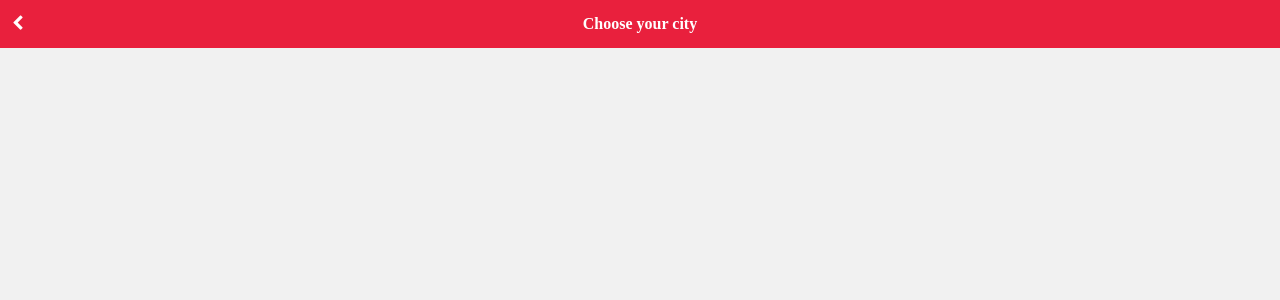
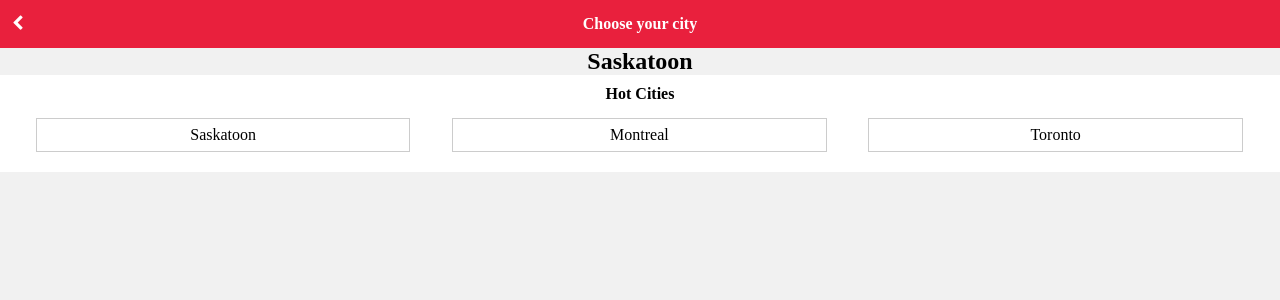
Before and after one commit to imWayneWY/react-dianping-groupbuying, a React (Create React App) app: page /#/city in a window 1280 px wide. Shown: the top 300 px of the page. Built offline with nearby package versions, Linux system fonts and the light colour scheme; no server answers.

Commit message:
finish the view level. Ready to add redux

```diff
--- a/src/components/CityList/index.js
+++ b/src/components/CityList/index.js
@@ -1,5 +1,5 @@
 import React, { Component } from 'react';
-import City from '../../containers/City';
+import './style.css';
 
 class CityList extends Component{
     render(){
--- /dev/null
+++ b/src/components/CityList/style.css
@@ -0,0 +1,26 @@
+.city-list-container {
+  background-color: #fff;
+  padding: 10px 15px 20px 15px;
+}
+.city-list-container h3 {
+  font-size: 16px;
+}
+.city-list-container ul {
+  display: block;
+  width: 100%;
+}
+.city-list-container li {
+  list-style: none;
+  display: block;
+  float: left;
+  width: 33.3%;
+  text-align: center;
+}
+.city-list-container li span {
+  display: inline-block;
+  border: 1px solid #ccc;
+  font-size: 16px;
+  line-height: 2;
+  margin-top: 15px;
+  width: 90%;
+}
--- /dev/null
+++ b/src/components/CityList/style.less
@@ -0,0 +1,30 @@
+.city-list-container {
+    background-color: #fff;
+    padding: 10px 15px 20px 15px;
+
+    h3 {
+        font-size: 16px;
+    }
+
+    ul {
+        display: block;
+        width: 100%;
+    }
+
+    li {
+        list-style: none;
+        display: block;
+        float: left;
+        width: 33.3%;
+        text-align: center;
+
+        span {
+            display: inline-block;
+            border: 1px solid #ccc;
+            font-size: 16px;
+            line-height: 2;
+            margin-top: 15px;
+            width: 90%;
+        }
+    }
+}
--- /dev/null
+++ b/src/components/CurrentCity/index.js
@@ -0,0 +1,14 @@
+import React, { Component } from 'react';
+import './style.css';
+
+class CurrentCity extends Component {
+    render(){
+        return(
+            <div>
+                <h2>{this.props.cityName}</h2>
+            </div>
+        );
+    }
+}
+
+export default CurrentCity;
--- /dev/null
+++ b/src/components/CurrentCity/style.css
@@ -0,0 +1,6 @@
+.current-city {
+  background-color: #fff;
+  text-align: center;
+  padding: 30px 0;
+  border-bottom: 1px solid #f1f1f1;
+}
--- /dev/null
+++ b/src/components/CurrentCity/style.less
@@ -0,0 +1,6 @@
+.current-city {
+    background-color: #fff;
+    text-align: center;
+    padding: 30px 0;
+    border-bottom: 1px solid #f1f1f1;
+}
--- a/src/components/Header/index.js
+++ b/src/components/Header/index.js
@@ -14,13 +14,17 @@ class Header extends Component{
         );
     }
     clickHandle(){
-        const backRouter = this.props.backRouter;
+/*      const backRouter = this.props.backRouter;
         if(backRouter) {
             history.push(history);
         } else {
             window.history.back();
         }
+ */
+        history.goBack();
     }
+
+
 }
 
 export default Header;
--- a/src/containers/City/index.js
+++ b/src/containers/City/index.js
@@ -1,11 +1,15 @@
 import React, { Component } from 'react';
 import Header from '../../components/Header';
+import CurrentCity from '../../components/CurrentCity';
+import CityList from '../../components/CityList';
 
 class City extends Component{
     render(){
         return(
             <div>
                 <Header title="Choose your city" />
+                <CurrentCity cityName='Saskatoon' />
+                <CityList />
             </div>
         );
     }
--- a/src/index.js
+++ b/src/index.js
@@ -5,6 +5,14 @@ import App from './App';
 import registerServiceWorker from './registerServiceWorker';
 import './static/css/font.css';
 import './static/css/common.css';
+import { Provider } from 'react-redux';
+import { createStore } from 'redux';
+import { RootReducer } from './reducers';
 
-ReactDOM.render(<App />, document.getElementById('root'));
+const store = createStore(RootReducer);
+ReactDOM.render(
+    <Provider store={store}>
+        <App />
+    </Provider>,
+    document.getElementById('root'));
 registerServiceWorker();
--- /dev/null
+++ b/src/reducers/index.js
@@ -0,0 +1,5 @@
+import { combineReducers } from 'redux';
+
+export const RootReducer = combineReducers({
+
+});
```
Also changed, not shown: 2 other files (tests, documents, lock files or other folders).
